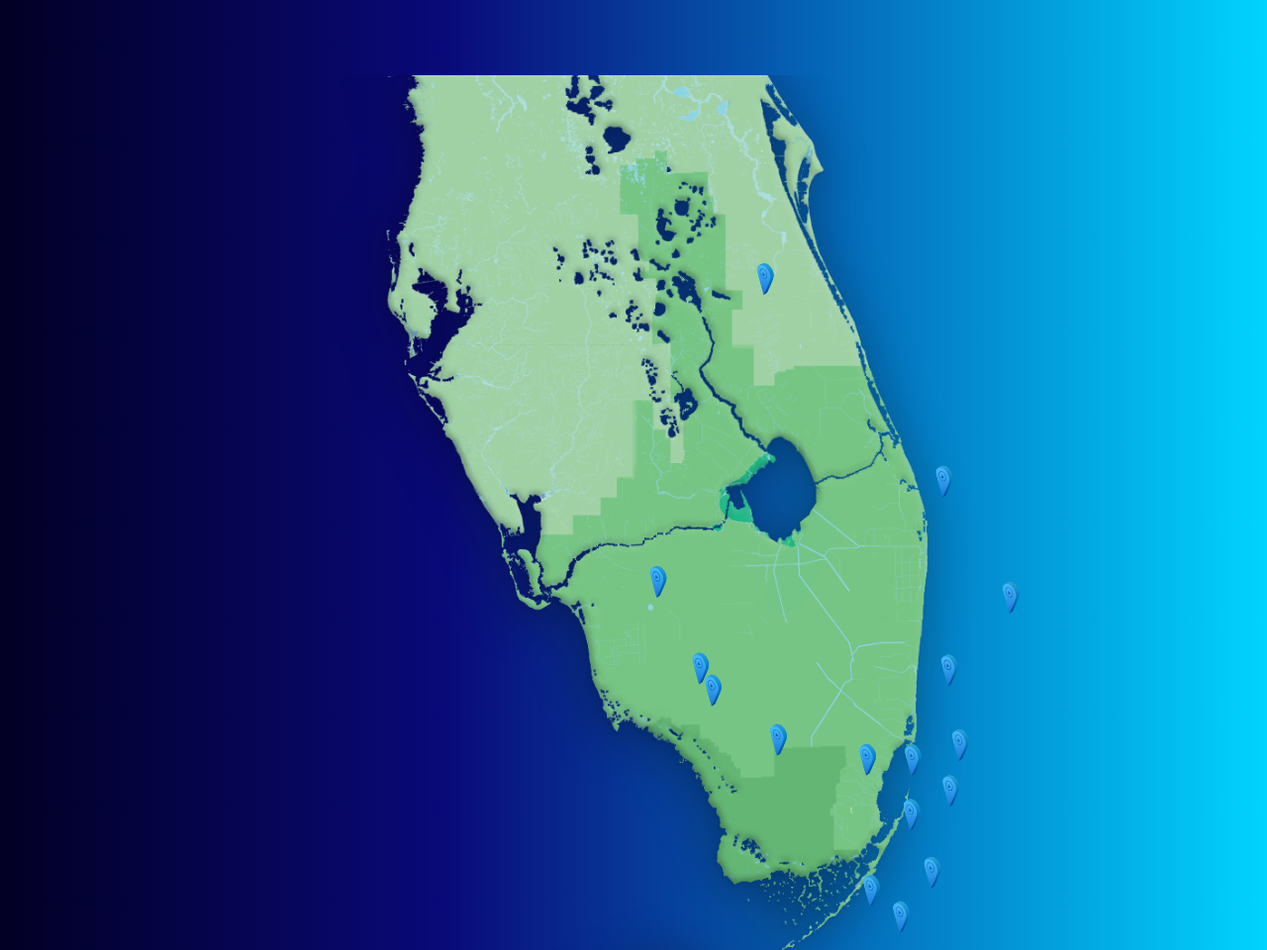
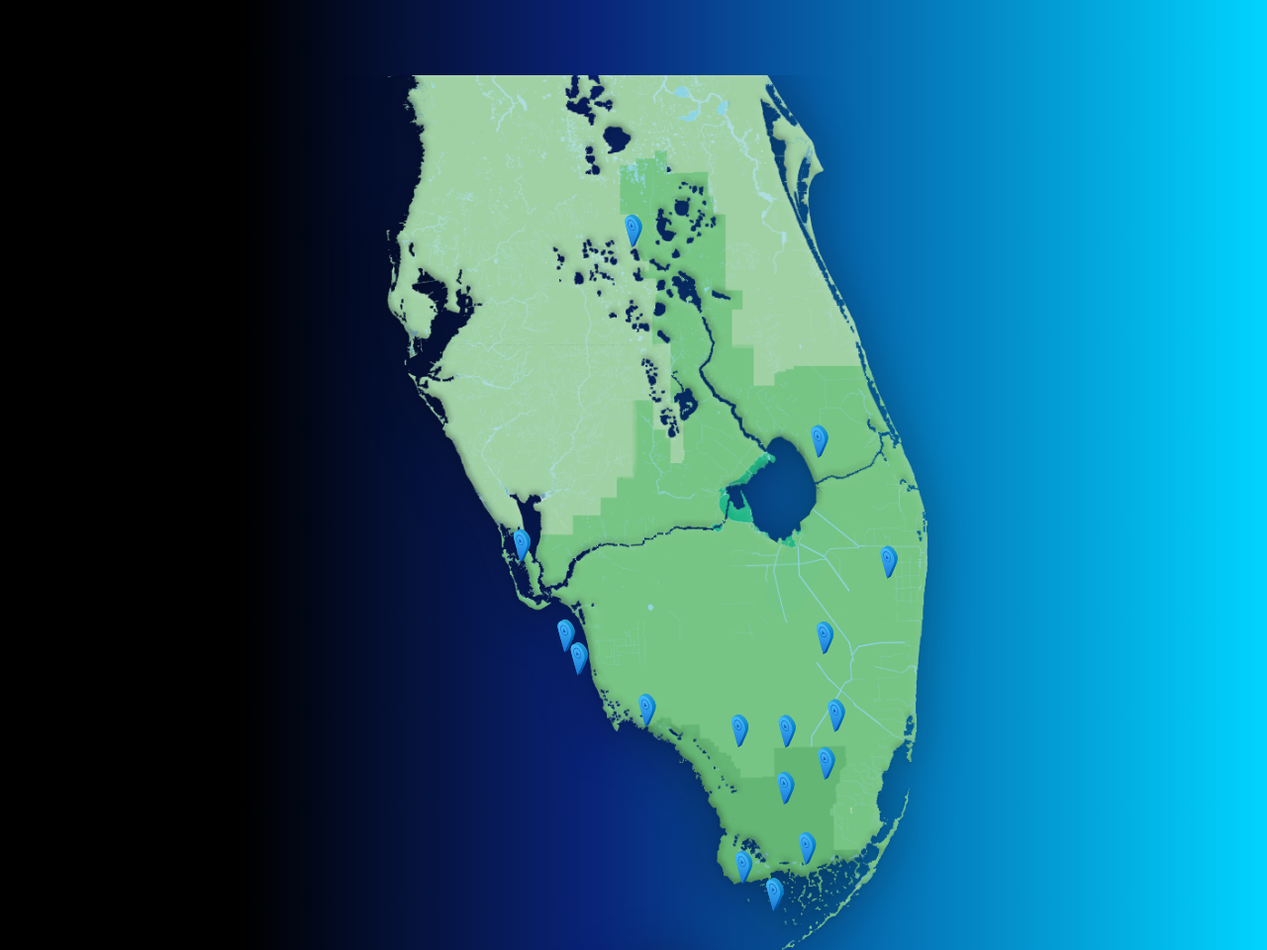
Before and after one commit to evergladesliteracy/evergladesliteracy.github.io, a plain HTML site: page everglades_stories/indexB.html in a window 1280 px wide. Shown: the top 960 px of the page at 99% size. Drawn offline with nearby package versions, Linux system fonts and the light colour scheme; a web font is replaced by a local one.

Commit message:
changed the background for map

```diff
--- a/everglades_stories/indexB.html
+++ b/everglades_stories/indexB.html
@@ -28,8 +28,8 @@
     }
 
       body{
-          background: rgb(2,0,36);
-background: linear-gradient(90deg, rgba(2,0,36,1) 0%, rgba(9,9,121,1) 35%, rgba(0,212,255,1) 100%);
+         background: rgb(0,0,0);
+background: linear-gradient(90deg, rgba(0,0,0,1) 19%, rgba(9,36,121,1) 47%, rgba(0,212,255,1) 100%);
       }
 
     .wrapper {
@@ -61,9 +61,9 @@
       width: 83%;
       height: 100%;
       margin: 0;
-      padding: 250px 0px 0px 190px;
+      padding: 200px 0px 0px 160px;
       top: 0;
-        margin-left: 61px;
+        margin-left: -60px;
       max-width: 200%;
 
 
```
